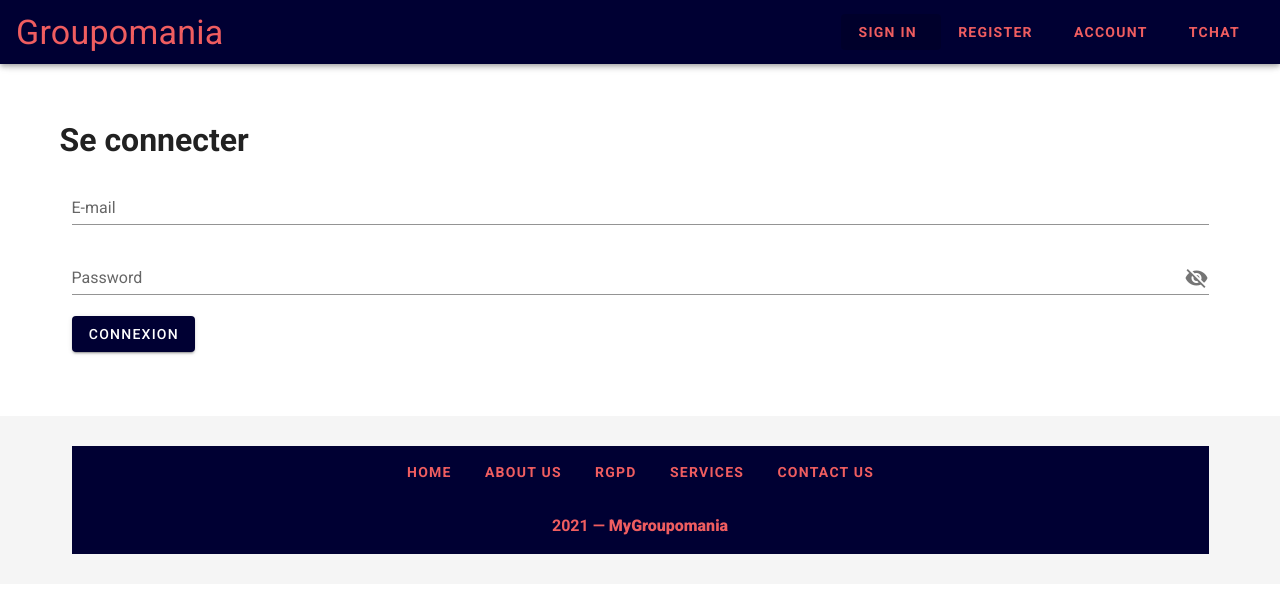
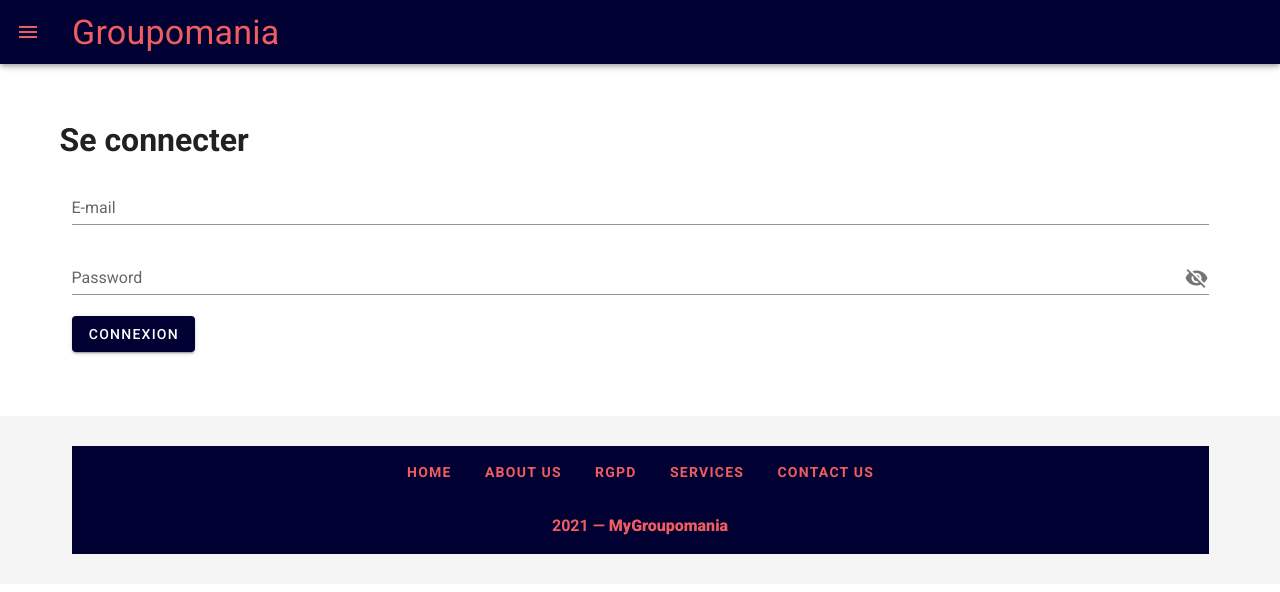
Before and after one commit to sjdeveloppement/jahanSerra_7_17052021, a Vue app in the folder frontend/: page /sign-in in a window 1280 px wide. Shown: the top 592 px of the page. Built offline with nearby package versions, Linux system fonts and the light colour scheme.

Commit message:
Ajout responsive btn delete comment + navbar responsive

```diff
--- a/frontend/src/components/NavBar.vue
+++ b/frontend/src/components/NavBar.vue
@@ -1,61 +1,78 @@
 <template>
-   <nav>
-    <v-app-bar
-        app
-        color="#000033"
-
-    >
+  <nav >
+    <v-app-bar app color="#000033" >
+      <v-app-bar-nav-icon
+        @click.stop="drawer = !drawer"
+        color="#EF5D60"
+        aria-label="navbtn"
+        name="navbtn"
+      ></v-app-bar-nav-icon>
       <v-toolbar-title
         class="display-1 Bold text"
-          style="cursor:pointer; color: #EF5D60">Groupomania
+        style="cursor: pointer; color: #ef5d60"
+        >Groupomania
       </v-toolbar-title>
 
       <v-spacer></v-spacer>
-    <v-btn
-        :to="sign"
-        text
+    </v-app-bar>
+    <v-navigation-drawer v-model="drawer" absolute left  temporary
+      ><v-list nav dense
+        ><v-list-item-group v-model="group"
+          ><v-list-item>
+            <v-btn :to="sign" text>
+              <span class="mr-2" style="color: #000033"
+                ><strong>Sign in</strong></span
               >
-    <span class="mr-2" style ="color: #EF5D60"><strong>Sign in</strong></span>
             </v-btn>
-    <v-btn
-        :to="register"
-        text
+          </v-list-item>
+
+          <v-list-item>
+            <v-btn :to="register" text>
+              <span class="mr-2" style="color: #000033"
+                ><strong>Register</strong></span
               >
-    <span class="mr-2" style ="color: #EF5D60"><strong>Register</strong></span>
             </v-btn>
-    <v-btn
+          </v-list-item>
 
-        :to="account"
-        text
+          <v-list-item>
+            <v-btn :to="account" text>
+              <span class="mr-2" style="color: #000033"
+                ><strong>Account</strong></span
+              >
+            </v-btn>
+          </v-list-item>
 
+          <v-list-item>
+            <v-btn :to="tchat" text>
+              <span class="mr-2" style="color: #000033"
+                ><strong>Tchat</strong></span
               >
-    <span class="mr-2" style ="color: #EF5D60"><strong>Account</strong></span>
             </v-btn>
-    <v-btn
-        :to="tchat"
-        text
+          </v-list-item>
+        </v-list-item-group>
+      </v-list></v-navigation-drawer
     >
-    <span class="mr-2" style ="color: #EF5D60"><strong>Tchat</strong></span>
-    </v-btn>
-    </v-app-bar>
   </nav>
 </template>
 <script>
+export default {
+  name: "NavBar",
 
-export default {
-  name: 'NavBar',
-
-  components: {
-  },
+  components: {},
 
   data: () => ({
-
+    drawer: false,
+    group: null,
     home: "/",
     sign: "/sign-in",
     register: "/register",
     account: "/account",
-      tchat: "/tchat"
-  })
-
-}
+    tchat: "/tchat",
+  }),
+  watch: {
+      group () {
+        this.drawer = false
+      },
+    },
+};
 </script>
--- a/frontend/src/components/tchat.vue
+++ b/frontend/src/components/tchat.vue
@@ -169,9 +169,11 @@
                               name="deleteComment"
                               aria-label="deleteComment"
                               absolute
-                              right
-                              bottom
-                              class="mb-10"
+                              :top="$vuetify.breakpoint.smAndDown "
+                              :left="$vuetify.breakpoint.smAndDown"
+                              :bottom="$vuetify.breakpoint.mdAndUp"
+                              :right="$vuetify.breakpoint.mdAndUp"
+                              class="mb-10 "
                               fab
                               @click="
                                 checkActiveCom(comment, i), deleteComment()
@@ -457,6 +459,7 @@
       !this.$v.comment_content.alpha && errors.push("Comment must be a text");
       return errors;
     },
+
   },
 
   methods: {
```
Lines whose indentation alone changed are shown as unchanged.
